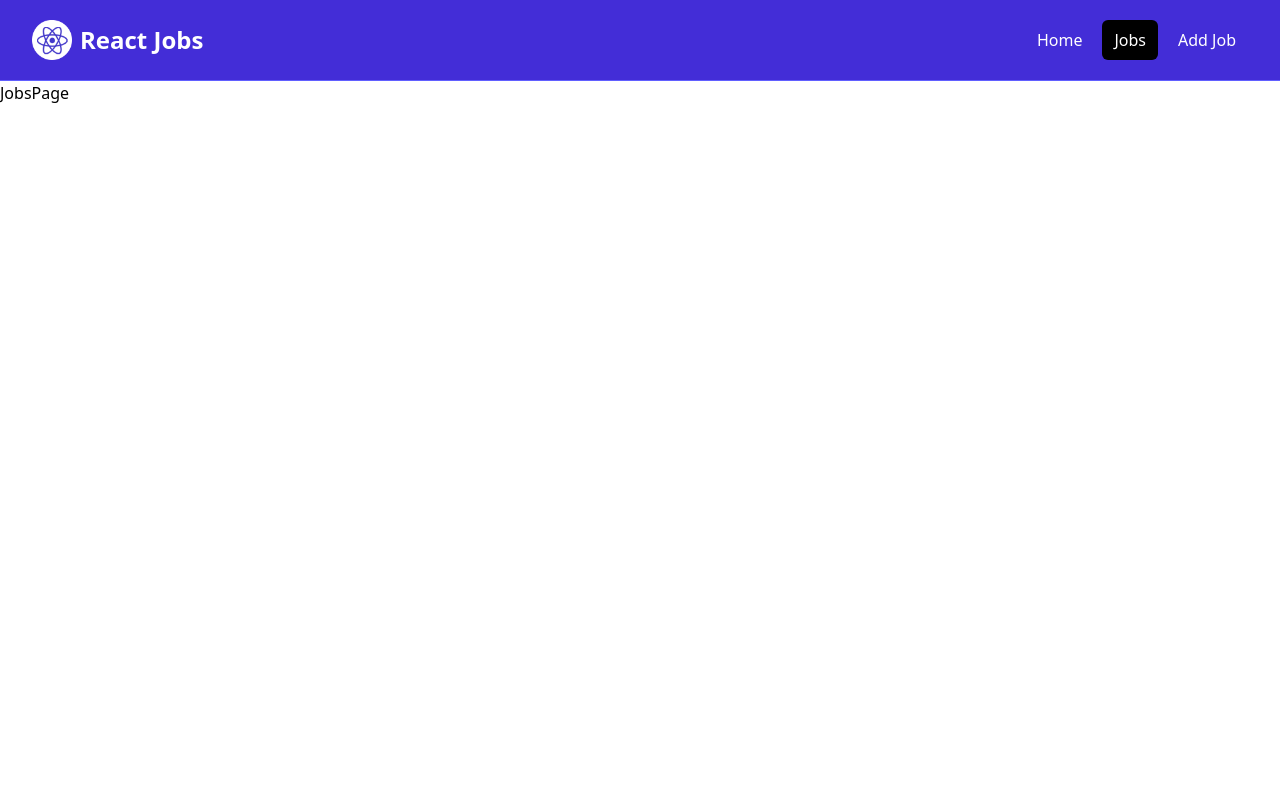
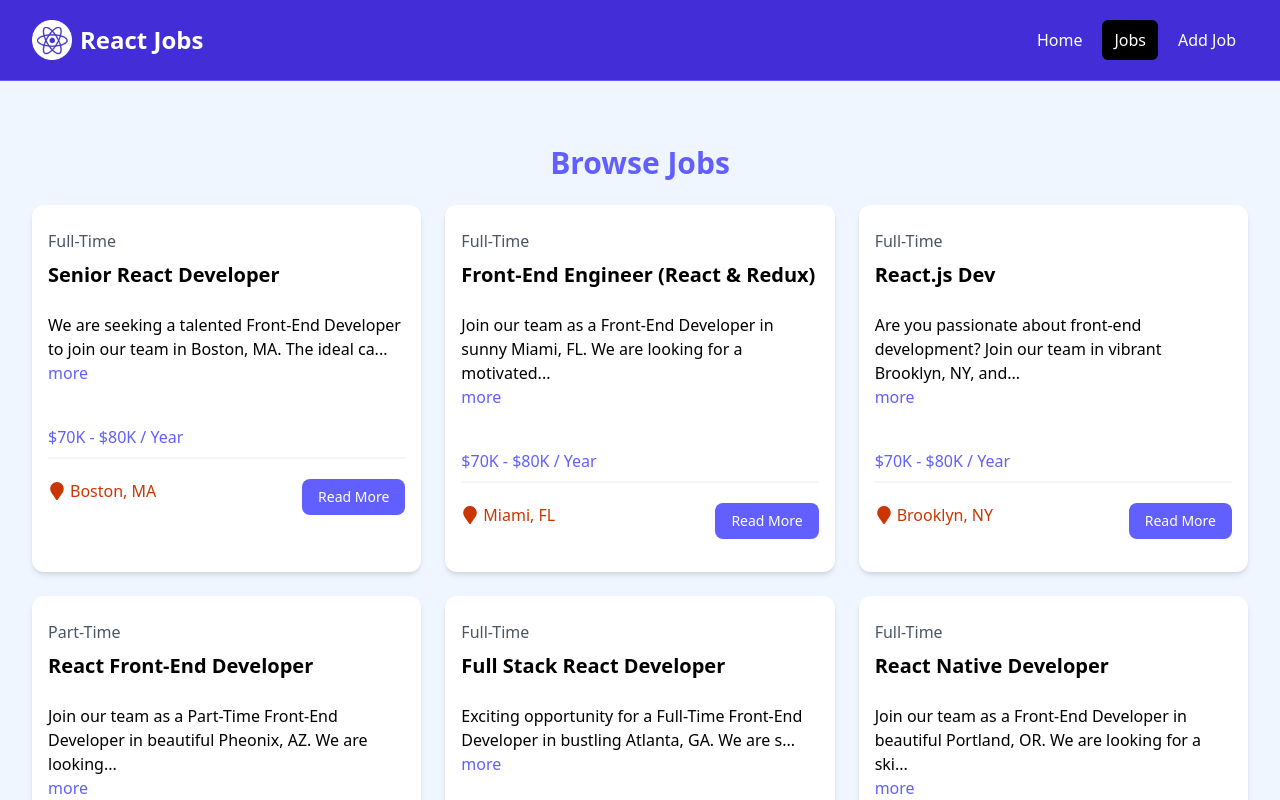
Before and after one commit to tjbarbosadev/react-cc, a React (Vite) app in the folder react-cc/: page /jobs in a window 1280 px wide. Shown: the top 800 px of the page. Built offline with nearby package versions, Linux system fonts and the light colour scheme.

Commit message:
Making the JobListenings component dinamic for each page where using it

```diff
--- a/react-cc/src/components/JobListings.jsx
+++ b/react-cc/src/components/JobListings.jsx
@@ -1,17 +1,18 @@
 import jobs from '../jobs.json';
 import JobListing from './JobListing';
 
-const JobListings = () => {
-  const recentJobs = jobs.slice(0, 3);
+const JobListings = ({ isHome = false }) => {
+  const jobListings = isHome ? jobs.slice(0, 3) : jobs;
+
   return (
     <section className="bg-blue-50 px-4 py-10">
       <div className="container-xl lg:container m-auto">
         <h2 className="text-3xl font-bold text-indigo-500 mb-6 text-center">
-          Browse Jobs
+          {isHome ? 'Recent jobs' : 'Browse Jobs'}
         </h2>
         <div className="grid grid-cols-1 md:grid-cols-3 gap-6">
           {/* <!-- Job Listing --> */}
-          {recentJobs.map((job) => (
+          {jobListings.map((job) => (
             <JobListing key={job.id} job={job} />
           ))}
         </div>
--- a/react-cc/src/pages/HomePage.jsx
+++ b/react-cc/src/pages/HomePage.jsx
@@ -8,7 +8,7 @@ const HomePage = () => {
     <>
       <Hero />
       <HomeCards />
-      <JobListings />
+      <JobListings isHome={true} />
       <ViewAllJobs />
     </>
   );
--- a/react-cc/src/pages/JobsPage.jsx
+++ b/react-cc/src/pages/JobsPage.jsx
@@ -1,5 +1,11 @@
+import JobListings from '../components/JobListings';
+
 const JobsPage = () => {
-  return <div>JobsPage</div>;
+  return (
+    <section className="bg-blue-50 px-4 py-6">
+      <JobListings />
+    </section>
+  );
 };
 
 export default JobsPage;
```
